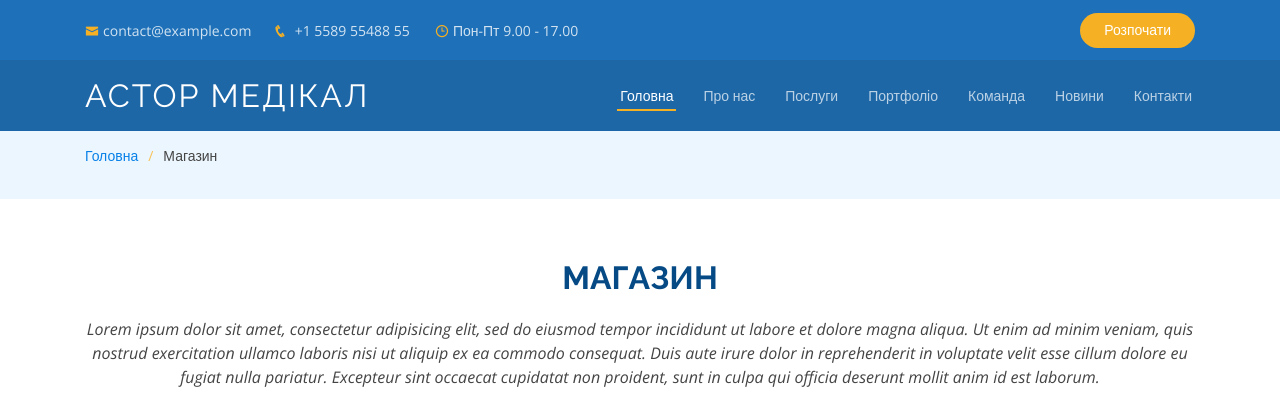
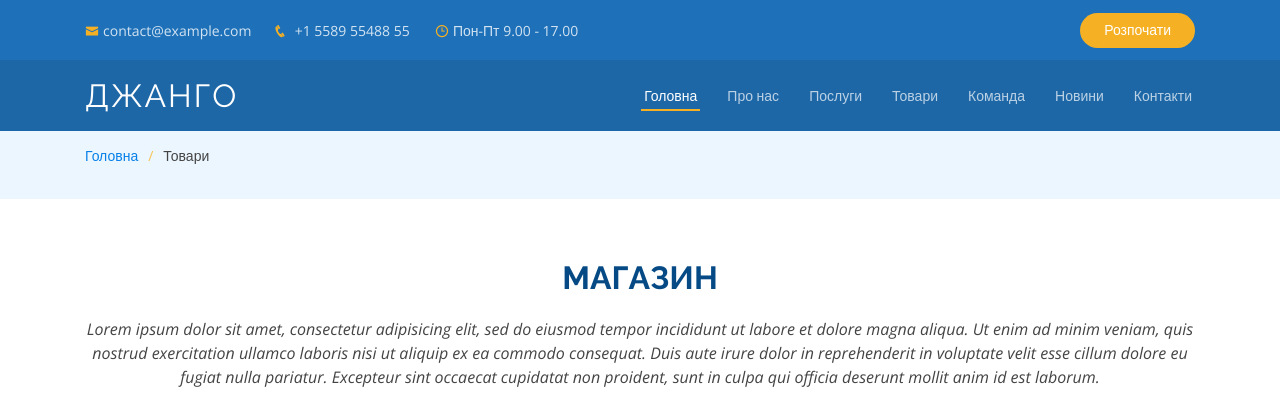
Before and after one commit to Julie-Hrabenko/Test_Project, a Django app: page /products/ in a window 1280 px wide. Shown: the top 420 px of the page. Run offline with Django 3.2, Linux system fonts and the light colour scheme; data that the repository does not hold is empty; some libraries are stand-ins or nearby versions.

Commit message:
navbar changes

```diff
--- a/templates/base.html
+++ b/templates/base.html
@@ -6,9 +6,7 @@
 <head>
     <meta charset="utf-8">
     <meta content="width=device-width, initial-scale=1.0" name="viewport">
-
-  <title>{% block title %}Астор Медікал{% endblock title %}</title>
-
+    <title>{% block title %}Джанго{% endblock title %}</title>
     <meta content="" name="description">
     <meta content="" name="keywords">
 
@@ -17,7 +15,8 @@
     <link href="{% static 'img/apple-touch-icon.png' %}" rel="apple-touch-icon">
 
     <!-- Google Fonts -->
-  <link href="https://fonts.googleapis.com/css?family=Open+Sans:300,300i,400,400i,600,600i,700,700i|Raleway:300,300i,400,400i,500,500i,600,600i,700,700i|Poppins:300,300i,400,400i,500,500i,600,600i,700,700i" rel="stylesheet">
+    <link href="https://fonts.googleapis.com/css?family=Open+Sans:300,300i,400,400i,600,600i,700,700i|Raleway:300,300i,400,400i,500,500i,600,600i,700,700i|Poppins:300,300i,400,400i,500,500i,600,600i,700,700i"
+          rel="stylesheet">
 
     <!-- Vendor CSS Files -->
 
@@ -54,10 +53,8 @@
 
 <body>
 {% block navbar %} {% endblock %}
-
 {% block content %}
 {% endblock content %}
-
 <footer id="footer">
     <div class="footer-top">
         <div class="container">
@@ -72,7 +69,6 @@
                         <li><i class="bx bx-chevron-right"></i> <a href="#">Privacy policy</a></li>
                     </ul>
                 </div>
-
                 <div class="col-lg-3 col-md-6 footer-links">
                     <h4>Our Services</h4>
                     <ul>
@@ -83,7 +79,6 @@
                         <li><i class="bx bx-chevron-right"></i> <a href="#">Graphic Design</a></li>
                     </ul>
                 </div>
-
                 <div class="col-lg-3 col-md-6 footer-contact">
                     <h4>Contact Us</h4>
                     <p>
@@ -93,12 +88,11 @@
                         <strong>Phone:</strong> +38 (097) 807-98-28 <br>
                         <strong>Email:</strong> info@example.com<br>
                     </p>
-
                 </div>
-
                 <div class="col-lg-3 col-md-6 footer-info">
                     <h3>About Anyar</h3>
-            <p>Cras fermentum odio eu feugiat lide par naso tierra. Justo eget nada terra videa magna derita valies darta donna mare fermentum iaculis eu non diam phasellus.</p>
+                    <p>Cras fermentum odio eu feugiat lide par naso tierra. Justo eget nada terra videa magna derita
+                        valies darta donna mare fermentum iaculis eu non diam phasellus.</p>
                     <div class="social-links mt-3">
                         <a href="#" class="twitter"><i class="bx bxl-twitter"></i></a>
                         <a href="#" class="facebook"><i class="bx bxl-facebook"></i></a>
@@ -111,7 +105,6 @@
             </div>
         </div>
     </div>
-
     <div class="container">
         <div class="copyright">
             &copy; Copyright <strong><span>Anyar</span></strong>. All Rights Reserved
--- a/templates/base_menu.html
+++ b/templates/base_menu.html
@@ -4,7 +4,7 @@
 
  <header id="header" class="fixed-top header-inner-pages">
     <div class="container d-flex align-items-center">
-      <h1 class="logo mr-auto"><a href="#header" class="scrollto">АСТОР МЕДІКАЛ</a></h1>
+      <h1 class="logo mr-auto"><a href="#header" class="scrollto">ДЖАНГО</a></h1>
       <nav class="nav-menu d-none d-lg-block">
 <ul>
            {% url 'home' as xyz %}
@@ -21,7 +21,7 @@
 
     {% url 'product_list' as hjk %}
      <li class = "{% if request.get_full_path == hjk%}active{%endif%}">
-    <a href="{% url 'product_list' %}">Портфоліо</a></li>
+    <a href="{% url 'product_list' %}">Товари</a></li>
 
      {% url 'team' as qwe %}
      <li class = "{% if request.get_full_path == qwe%}active{%endif%}">
@@ -35,9 +35,6 @@
      <li class = "{% if request.get_full_path == asd%}active{%endif%}">
     <a href="{% url 'contact' %}">Контакти</a></li>
 
-
-
-
         </ul>
       </nav><!-- .nav-menu -->
     </div>
--- a/templates/home.html
+++ b/templates/home.html
@@ -12,7 +12,7 @@
       <!-- Slide 1 -->
       <div class="carousel-item active">
         <div class="carousel-container">
-          <h2 class="animate__animated animate__fadeInDown">Вітаємо у <span>Астор Медікал</span></h2>
+          <h2 class="animate__animated animate__fadeInDown">Вітаємо у <span>Джанго</span></h2>
           <p class="animate__animated animate__fadeInUp">Ut velit est quam dolor ad a aliquid qui aliquid. Sequi ea ut et est quaerat sequi nihil ut aliquam. Occaecati alias dolorem mollitia ut. Similique ea voluptatem. Esse doloremque accusamus repellendus deleniti vel. Minus et tempore modi architecto.</p>
           <a href="#about" class="btn-get-started animate__animated animate__fadeInUp scrollto">Дізнатися більше</a>
         </div>
--- a/templates/products/product_detail.html
+++ b/templates/products/product_detail.html
@@ -4,19 +4,15 @@
 {% load static %}
 
 
-
 <main id="main">
-
     <!-- ======= Breadcrumbs ======= -->
     <section id="breadcrumbs" class="breadcrumbs">
         <div class="container">
-
             <ol>
-                <li><a href="{% url 'product_list' %}">Магазин</a></li>
+                <li><a href="{% url 'product_list' %}">Товари</a></li>
                 <li>Деталі</li>
             </ol>
             <h2>Деталі про продукцію</h2>
-
         </div>
     </section>
     <!-- End Breadcrumbs -->
--- a/templates/products/product_list.html
+++ b/templates/products/product_list.html
@@ -7,73 +7,51 @@
 {% load static %}
 
 
-
 <main id="main">
 
- <!-- ======= Breadcrumbs ======= -->
+    <!-- ======= Breadcrumbs ======= -->
     <section id="breadcrumbs" class="breadcrumbs">
         <div class="container">
-
             <ol>
                 <li><a href="{% url 'home' %}">Головна</a></li>
-                <li>Магазин</li>
+                <li>Товари</li>
             </ol>
             <h2>{{category.name}}</h2>
-
         </div>
     </section><!-- End Breadcrumbs -->
     <!-- ======= Portfoio Section ======= -->
 
     <section id="portfolio" class="portfolio">
         <div class="container aos-init aos-animate" data-aos="fade-up">
-
             <div class="section-title">
                 <h2>Магазин</h2>
                 <p> {% lorem %}</p>
             </div>
-
             <div class="row">
                 <div class="col-lg-12 d-flex justify-content-center">
                     <nav class="nav nav-pills flex-column flex-sm-row">
-                            <a class="nav-link" href="{% url 'product_list' %}">Усі</a>
+                        <a class="nav-link" href="{% url 'product_list' %}">Усі</a>
                         {% for category in categories %}
                         {% if category.slug == category.slug %}
-                            <a class="nav-link" href="{{ category.get_absolute_url }}">{{ category.name }}</a>
-           {% endif %}
+                        <a class="nav-link" href="{{ category.get_absolute_url }}">{{ category.name }}</a>
+                        {% endif %}
                         {% endfor %}
 
                     </nav>
-   <!--                 <ul id="portfolio-filters">
-                        <li data-filter="*"><a href="{% url 'product_list' %}">Усі</a></li>
-                        {% for category in categories %}
-                        {% if category.slug == category.slug %}
-                        <li><a href="{{ category.get_absolute_url }}">{{ category.name }}</a></li>
-                        {% endif %}
-                        {% endfor %}
-                    </ul> -->
                 </div>
             </div>
-
-
             <div class="row portfolio-container">
                 {% for product in products %}
-
                 <div class="col-lg-4 col-md-6 portfolio-item filter-app">
                     <img src="{{ product.image.url }}" class="img-fluid" alt="">
                     <div class="portfolio-info">
-
                         <a href="{{product.get_absolute_url}}">{{ product.name }}</a>
                         <br>${{ product.price }}<br>
                     </div>
                 </div>
                 {% endfor %}
-
             </div>
-
-
-
         </div>
-
     </section>
 </main>
 {% endblock content%}
```
Also changed, not shown: templates/about.html (+0 -8 lines), templates/articles/article_detail.html (+2 -26 lines), templates/articles/search.html (+9 -12 lines), templates/contact.html (+0 -19 lines). Lines whose indentation alone changed are shown as unchanged.
